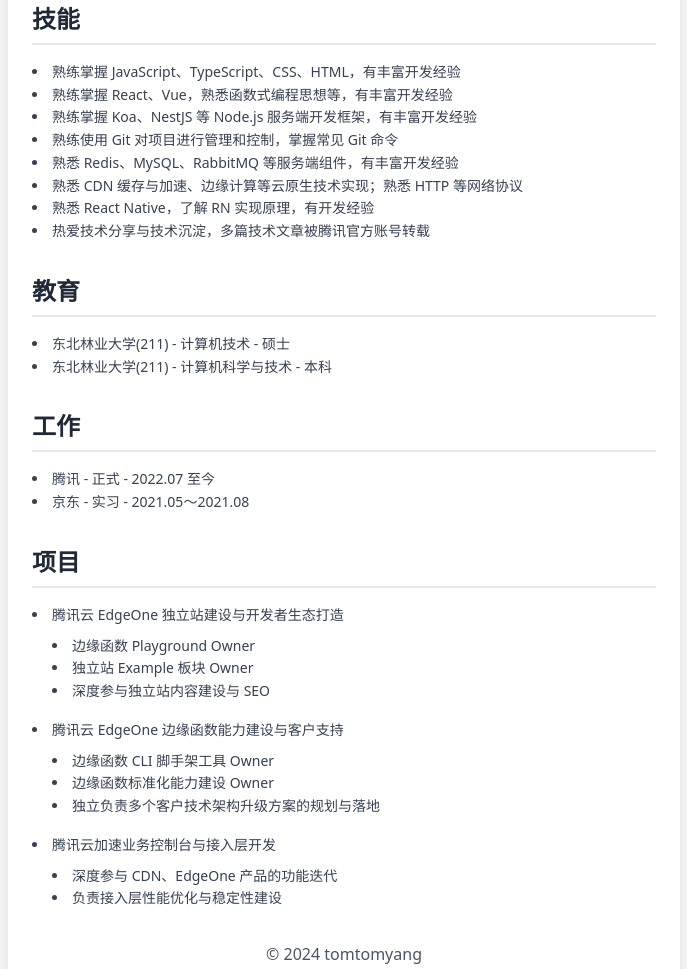
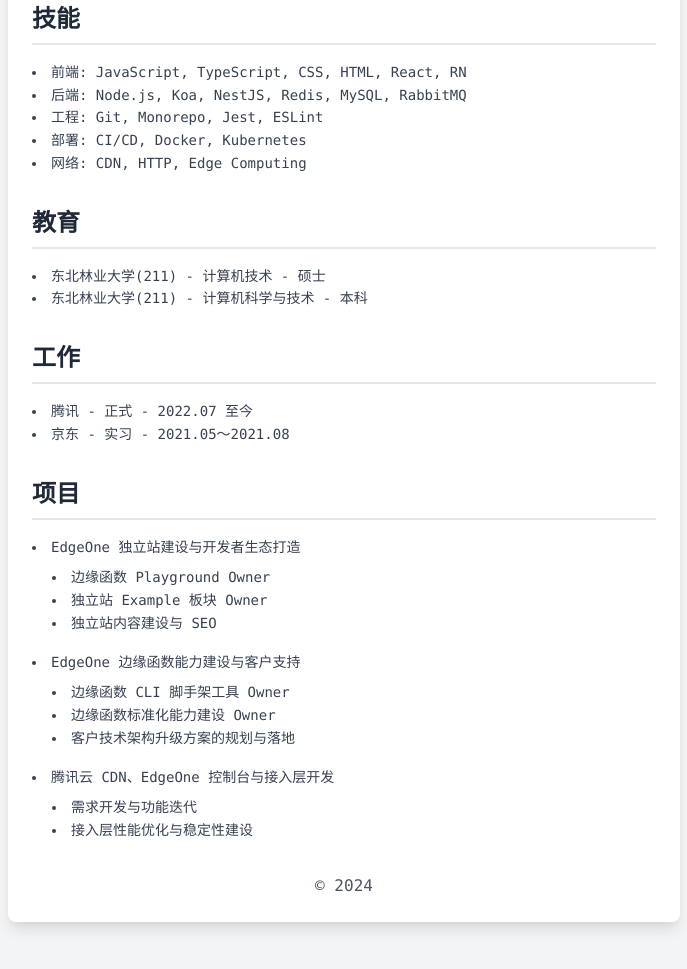
Before and after one commit to tomtomyang/tomtomyang.github.io, a plain HTML site: page index.html in a window 1280 px wide. Shown: the part 430-1399 px from the top of the page, without its empty margins (296-983 px from the left). Drawn offline with nearby package versions, Linux system fonts and the light colour scheme.

Commit message:
feat: update index.html

```diff
--- a/index.html
+++ b/index.html
@@ -5,11 +5,11 @@
 	<meta name="viewport" content="width=device-width, initial-scale=1.0">
 	<title>关于 Tomtomyang</title>
 	<meta name="description" content="Tomtomyang 的个人主页，介绍我的技能、项目和工作经历。">
-	<meta name="keywords" content="Tomtomyang, 全栈开发, 前端开发, Node.js 开发, 腾讯, 腾讯云, 开发者">
+	<meta name="keywords" content="Tomtomyang, tomtomyang, 全栈开发, 前端开发, Node.js 开发, 腾讯, 腾讯云, 开发者">
 	<meta name="author" content="tomtomyang@tencent.com">
 	<link href="https://cdn.jsdelivr.net/npm/tailwindcss@2.2.19/dist/tailwind.min.css" rel="stylesheet">
 </head>
-<body class="bg-gray-100 text-gray-800">
+<body class="bg-gray-100 text-gray-800 font-mono">
 
 	<div class="max-w-2xl mx-auto p-6 bg-white shadow-lg rounded-lg mt-10 mb-10">
 		<header class="mb-8 text-center">
@@ -29,14 +29,11 @@
 		<section class="mb-8">
 			<h2 class="text-2xl font-semibold mb-4 border-b-2 border-gray-200 pb-2">技能</h2>
 			<ul class="list-disc list-inside text-gray-700 leading-relaxed text-sm">
-				<li>熟练掌握 JavaScript、TypeScript、CSS、HTML，有丰富开发经验</li>
-				<li>熟练掌握 React、Vue，熟悉函数式编程思想等，有丰富开发经验</li>
-				<li>熟练掌握 Koa、NestJS 等 Node.js 服务端开发框架，有丰富开发经验</li>
-				<li>熟练使用 Git 对项目进行管理和控制，掌握常见 Git 命令</li>
-				<li>熟悉 Redis、MySQL、RabbitMQ 等服务端组件，有丰富开发经验</li>
-				<li>熟悉 CDN 缓存与加速、边缘计算等云原生技术实现；熟悉 HTTP 等网络协议</li>
-				<li>熟悉 React Native，了解 RN 实现原理，有开发经验</li>
-				<li>热爱技术分享与技术沉淀，多篇技术文章被腾讯官方账号转载</li>
+				<li>前端: JavaScript, TypeScript, CSS, HTML, React, RN</li>
+				<li>后端: Node.js, Koa, NestJS, Redis, MySQL, RabbitMQ</li>
+				<li>工程: Git, Monorepo, Jest, ESLint</li>
+				<li>部署: CI/CD, Docker, Kubernetes</li>
+				<li>网络: CDN, HTTP, Edge Computing</li>
 			</ul>
 		</section>
 
@@ -60,33 +57,33 @@
 			<h2 class="text-2xl font-semibold mb-4 border-b-2 border-gray-200 pb-2">项目</h2>
 			<ul class="list-disc list-inside text-gray-700 leading-relaxed text-sm">
 				<li class="mb-4">
-					<span class="font-medium">腾讯云 EdgeOne 独立站建设与开发者生态打造</span>
+					<span class="font-medium">EdgeOne 独立站建设与开发者生态打造</span>
 					<ul class="list-disc list-inside ml-5 mt-2">
 						<li>边缘函数 Playground Owner</li>
 						<li>独立站 Example 板块 Owner</li>
-						<li>深度参与独立站内容建设与 SEO</li>
+						<li>独立站内容建设与 SEO</li>
 					</ul>
 				</li>
 				<li class="mb-4">
-					<span class="font-medium">腾讯云 EdgeOne 边缘函数能力建设与客户支持</span>
+					<span class="font-medium">EdgeOne 边缘函数能力建设与客户支持</span>
 					<ul class="list-disc list-inside ml-5 mt-2">
 						<li>边缘函数 CLI 脚手架工具 Owner</li>
 						<li>边缘函数标准化能力建设 Owner</li>
-						<li>独立负责多个客户技术架构升级方案的规划与落地</li>
+						<li>客户技术架构升级方案的规划与落地</li>
 					</ul>
 				</li>
 				<li class="mb-4">
-					<span class="font-medium">腾讯云加速业务控制台与接入层开发</span>
+					<span class="font-medium">腾讯云 CDN、EdgeOne 控制台与接入层开发</span>
 					<ul class="list-disc list-inside ml-5 mt-2">
-						<li>深度参与 CDN、EdgeOne 产品的功能迭代</li>
-						<li>负责接入层性能优化与稳定性建设</li>
+						<li>需求开发与功能迭代</li>
+						<li>接入层性能优化与稳定性建设</li>
 					</ul>
 				</li>
 			</ul>
 		</section>
 
 		<footer class="text-center mt-8">
-			<p class="text-gray-600">&copy; 2024 tomtomyang</p>
+			<p class="text-gray-600">&copy; 2024</p>
 		</footer>
 	</div>
 
```
